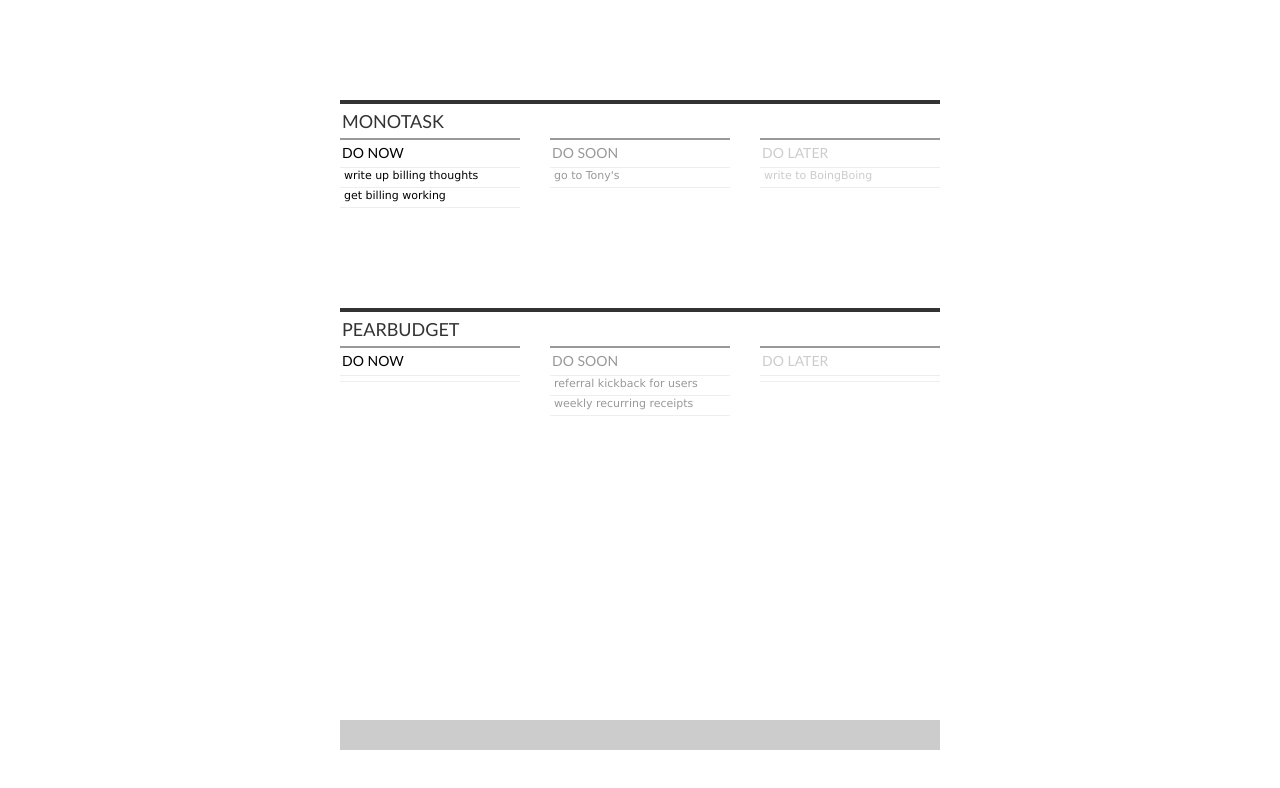
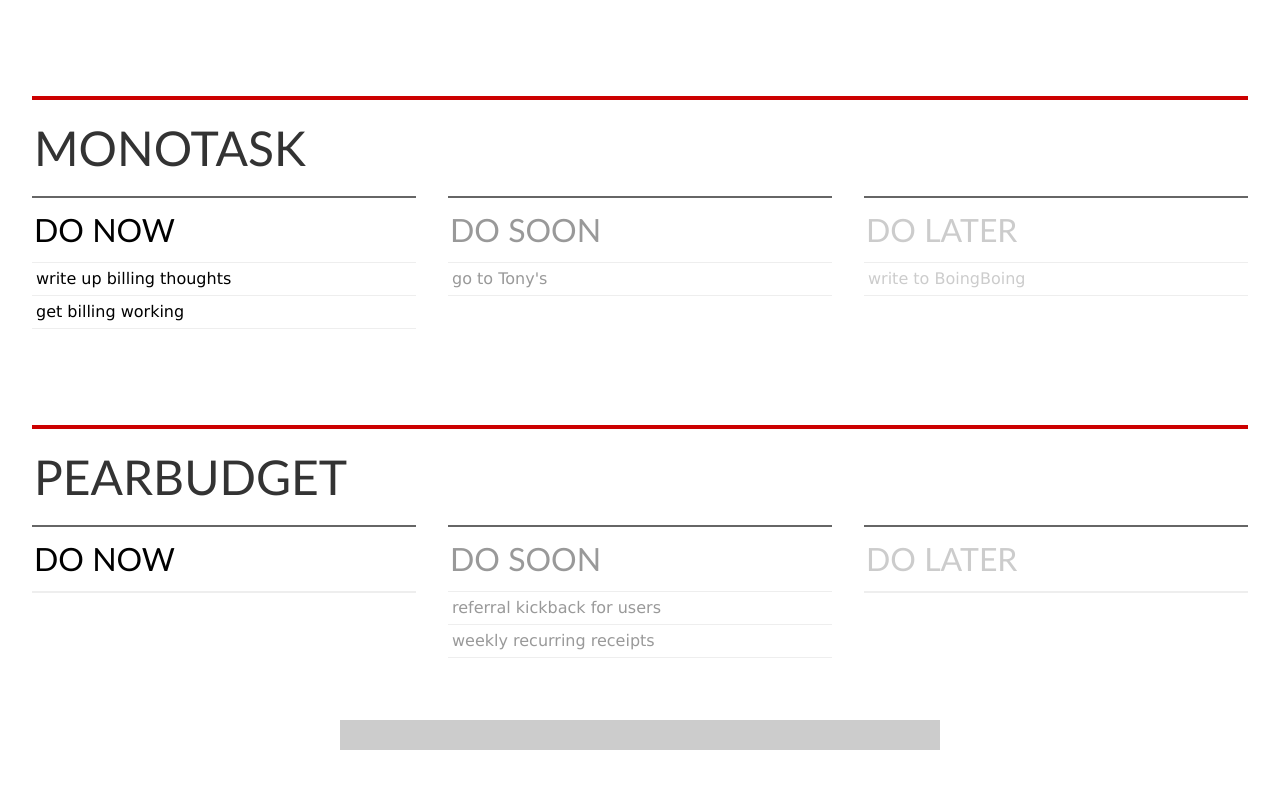
Before and after one commit to charliepark/nowsoonlater, a plain HTML site: page index.html in a window 1280 px wide. Drawn offline with Linux system fonts and the light colour scheme.

Commit message:
Embiggen the whole thing. Also, add red coloring.

```diff
--- a/index.html
+++ b/index.html
@@ -28,17 +28,17 @@
 
 body{text-align:center;}
 
-h2{border-top:4px solid #333;color:#333;font-size:18px;font-weight:lighter;height:24px;line-height:24px;padding-top:5px;text-indent:2px;text-transform:uppercase;}
-h3{border-top:2px solid #999;font-size:14px;font-weight:lighter;margin:5px 0;padding-top:4px;text-indent:2px;text-transform:uppercase;}
-li.do_list li{border-top:1px solid #eee;font-family:verdana;font-size:11px;line-height:14px;margin:0;padding: 1px 4px 4px 20px;text-indent:-16px;}
+h2{border-top:4px solid #c00;color:#333;font-size:48px;font-weight:lighter;line-height:96px;text-indent:2px;text-transform:uppercase;}
+h3{border-top:2px solid #666;font-size:32px;font-weight:lighter;line-height:64px;text-indent:2px;text-transform:uppercase;}
+li.do_list li{border-top:1px solid #eee;font-family:verdana;font-size:16px;line-height:32px;margin:0;padding: 0px 4px 0px 20px;text-indent:-16px;}
 li.soon{color:#999}
 li.later{color:#ccc}
 
 li.project input{ background:rgba(255,255,255,0.2);border:0;font-size:12px;height:20px;line-height:20px;margin-right:-9px;position:absolute;top:1px;right:0;width:500px;-moz-border-radius:2px;}
-li.do_list{border-bottom:1px solid #eee;float:left;margin-right:30px;width:180px} /* (3 * 180) + (2 * 30)  */
+li.do_list{border-bottom:1px solid #eee;float:left;margin-right:32px;width:384px} /* (3 * 300) + (2 * 30)  */
 li.do_list.later{margin-right:0;}
-li.project{clear:both;padding:100px 0 0;position:relative;}
-ul#content{margin: 0 auto;text-align:left;width:600px;}
+li.project{clear:both;padding:96px 0 0;position:relative;}
+ul#content{margin: 0 auto;text-align:left;width:1216px;}
 
 
 	</style>
```
